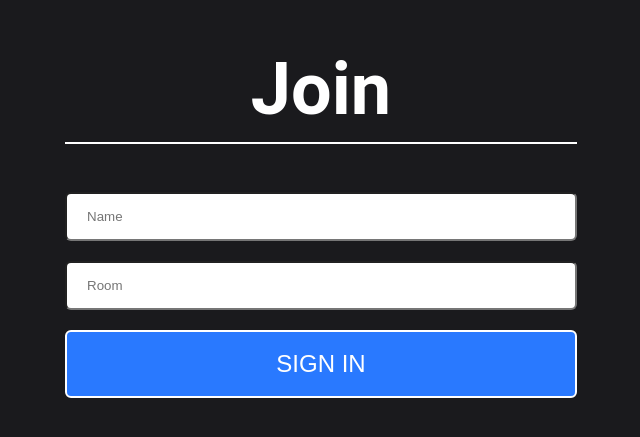
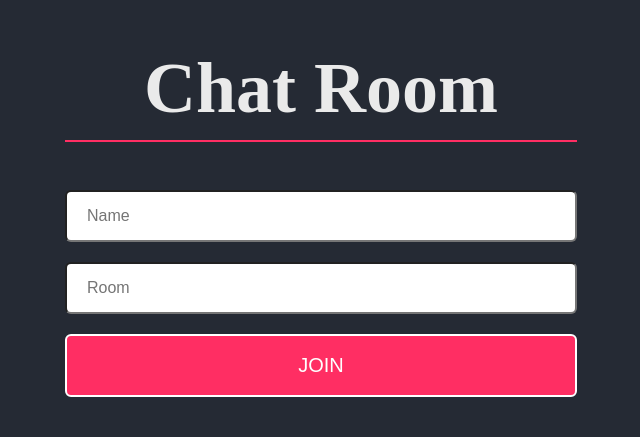
Before and after one commit to Garvit291/chat-app, a React (Create React App) app in the folder frontend/: page / in a window 1280 px wide. Shown: the part 201-638 px from the top of the page, without its empty margins (319-959 px from the left). Built offline with nearby package versions, Linux system fonts and the light colour scheme.

Commit message:
Styled Join Page

```diff
--- a/frontend/src/components/Join/Join.css
+++ b/frontend/src/components/Join/Join.css
@@ -18,7 +18,7 @@ html, body {
     text-align: center;
     height: 100vh;
     align-items: center;
-    background-color: #1A1A1D;
+    background-color: #252a34;
   }
 
   .joinInnerContainer {
@@ -30,26 +30,28 @@ html, body {
     border-radius: 6px;
     padding: 15px 20px;
     width: 100%;
+    font-size: medium;
   }
 
   .heading {
-    color: white;
+    color:#eaeaea;
     font-size: 4.5em;
     padding-bottom: 10px;
-    border-bottom: 2px solid white;
+    border-bottom: 2px solid #ff2e63;
+    font-family: 'Fredoka One', cursive;
   }
 
   .button {
       color: #fff !important;
       text-transform: uppercase;
       text-decoration: none;
-      background: #2979FF;
+      background: #ff2e63;
       padding: 18px;
       border-radius: 6px;
       display: inline-block;
       border: 2px solid white ;
       width: 100%;
-      font-size: 1.5rem;
+      font-size: 1.25rem;
   }
 
   .mt-20 {
@@ -71,3 +73,5 @@ html, body {
   button:focus {
     outline: 0;
   }
+
+  @import url('https://fonts.googleapis.com/css2?family=Fredoka+One&family=Indie+Flower&family=Shadows+Into+Light&display=swap');
--- a/frontend/src/components/Join/Join.js
+++ b/frontend/src/components/Join/Join.js
@@ -10,7 +10,7 @@ const Join = () => {
     return (
         <div className='joinOuterContainer'>
             <div className='joinInnerContainer shadow-5'>
-                <h1 className='heading'>Join</h1>
+                <h1 className='heading'>Chat Room</h1>
                 <div>
                     <input type='text' className='joinInput' placeholder='Name' onChange={(event) => setName(event.target.value)} />
                 </div>
@@ -18,7 +18,7 @@ const Join = () => {
                     <input placeholder="Room" className="joinInput mt-20" type="text" onChange={(event) => setRoom(event.target.value)} />
                 </div>
                 <Link onClick={e=>(!name||!room)?e.preventDefault():null} to={`/chat?name=${name}&room=${room}`}>
-                    <button className='button mt-20' type='submit'>Sign In</button>
+                    <button className='button mt-20' type='submit'>Join</button>
                 </Link>
             </div>
         </div>
```
